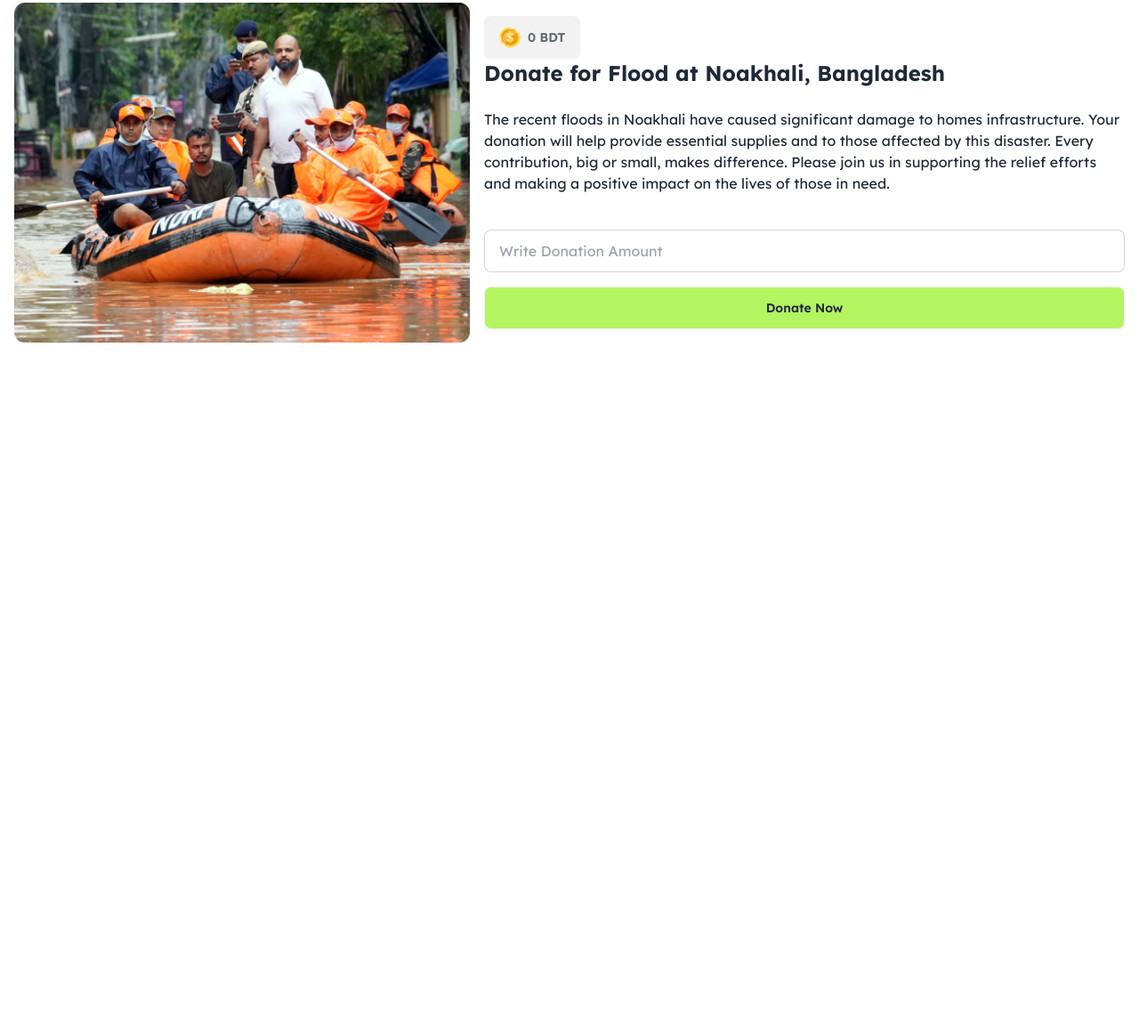
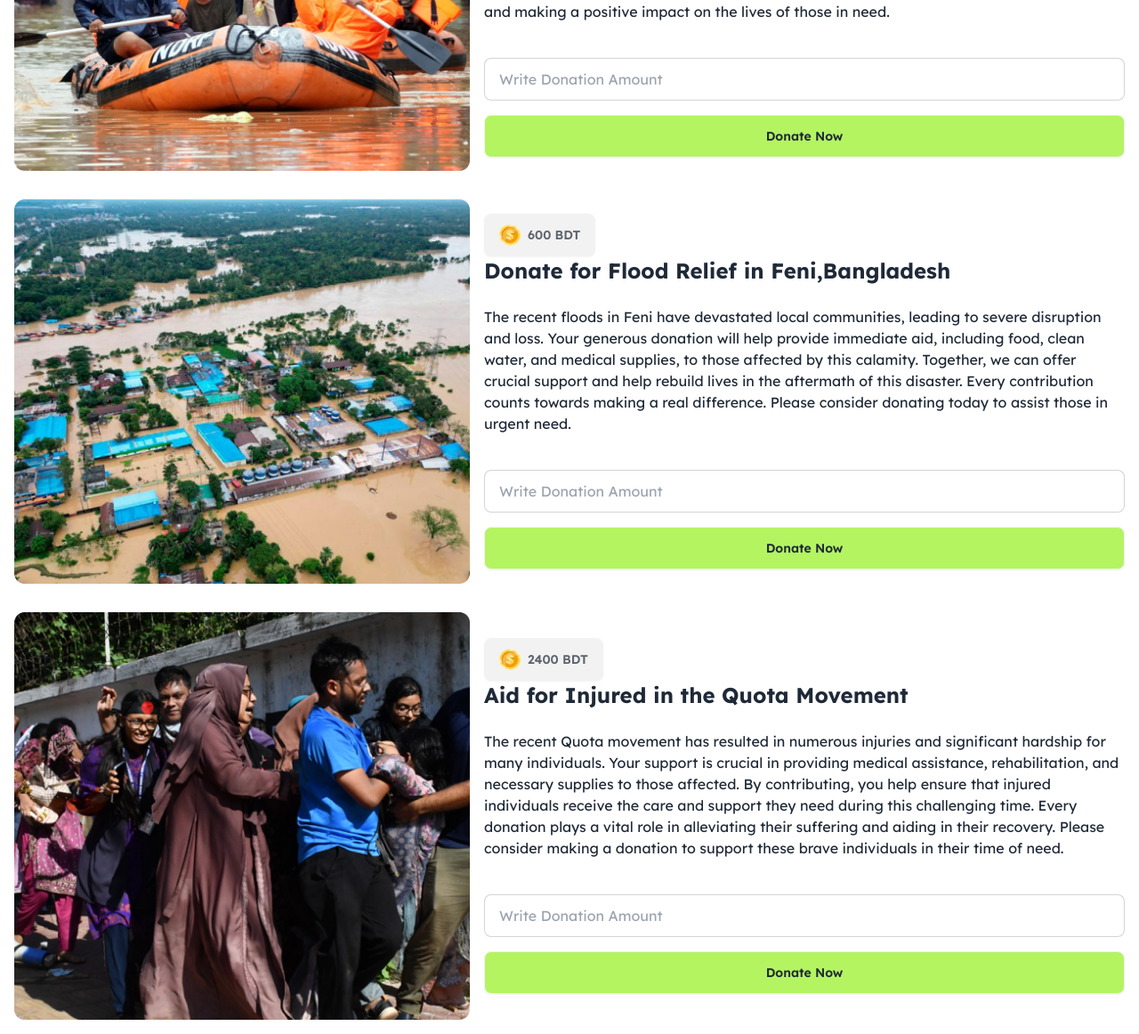
Before and after one commit to Shojjoti/assaignment-5, a plain HTML site: page index.html in a window 1280 px wide. Shown: the part 414-1576 px from the top of the page at 89% size. Before the commit the page ends 1008 px from the top, so only its background shows below. Drawn offline with nearby package versions, Linux system fonts and the light colour scheme.

Commit message:
added some initial code

```diff
--- a/index.html
+++ b/index.html
@@ -58,7 +58,7 @@
     <main>
       <!-- Donate for Flood at Noakhali-->
       <section>
-        <div class="hero min-h-screen ">
+        <div class="hero">
           <div class="hero-content flex-col lg:flex-row">
             <!-- left side image -->
             <img
@@ -98,10 +98,83 @@
       </section>
       <!-- Donate for Flood Relief in Feni -->
        <section>
+        <div class="hero mx-9"></div>
+          <div class="hero-content flex-col lg:flex-row">
+            <!-- left side image -->
+            <img
+              src="assets/feni.png"
+              class="max-w-lg rounded-lg shadow-3xl" />
 
+            <div>
+              <!-- coin bar -->
+              <div>
+                <button class="btn text-opacity-70">                <img src="assets/coin.png" alt="" class="size-6"> 600 BDT</button>
+              </div>
+              <!-- heading -->
+              <h1 class="text-2xl font-bold">Donate for Flood Relief in Feni,Bangladesh</h1>
+              <!-- details -->
+              <p class="py-6 text-opacity-70 text-1xl">
+                The recent floods in Feni have devastated local communities, leading to severe disruption and loss. Your generous donation will help provide immediate aid, including food, clean water, and medical supplies, to those affected by this calamity. Together, we can offer crucial support and help rebuild lives in the aftermath of this disaster. Every contribution counts towards making a real difference. Please consider donating today to assist those in urgent need.
+              </p>
+              <!-- donate amount box -->
+              <div class="form-control">
+                <label class="label">
+                  <span class="label-text"></span>
+                </label>
+                <input id="input-add-money" type="text" placeholder="Write Donation Amount" class="input input-bordered" required />
+              </div>
+              <!-- button -->
+              <div class="form-control">
+                <label class="label">
+                  <span class="label-text"></span>
+                </label>
+                <button id="btn-add-money" class="btn bg-[#B4F461] ">Donate Now</button>
+
+              </div>
+
+            </div>
+          </div>
+        </div>
        </section>
       <!--Aid for Injured in the Quota Movement  -->
       <section>
+        <div class="hero  "></div>
+          <div class="hero-content flex-col lg:flex-row">
+            <!-- left side image -->
+            <img
+              src="assets/quota-protest.png"
+              class="max-w-lg rounded-lg shadow-3xl" />
+
+            <div>
+              <!-- coin bar -->
+              <div>
+                <button class="btn text-opacity-70">                <img src="assets/coin.png" alt="" class="size-6"> 2400 BDT</button>
+              </div>
+              <!-- heading -->
+              <h1 class="text-2xl font-bold">Aid for Injured in the Quota Movement</h1>
+              <!-- details -->
+              <p class="py-6 text-opacity-70 text-1xl">
+                The recent Quota movement has resulted in numerous injuries and significant hardship for many individuals. Your support is crucial in providing medical assistance, rehabilitation, and necessary supplies to those affected. By contributing, you help ensure that injured individuals receive the care and support they need during this challenging time. Every donation plays a vital role in alleviating their suffering and aiding in their recovery. Please consider making a donation to support these brave individuals in their time of need.
+              </p>
+              <!-- donate amount box -->
+              <div class="form-control">
+                <label class="label">
+                  <span class="label-text"></span>
+                </label>
+                <input id="input-add-money" type="text" placeholder="Write Donation Amount" class="input input-bordered" required />
+              </div>
+              <!-- button -->
+              <div class="form-control">
+                <label class="label">
+                  <span class="label-text"></span>
+                </label>
+                <button id="btn-add-money" class="btn bg-[#B4F461] ">Donate Now</button>
+
+              </div>
+
+            </div>
+          </div>
+        </div>
 
       </section>
 
```
